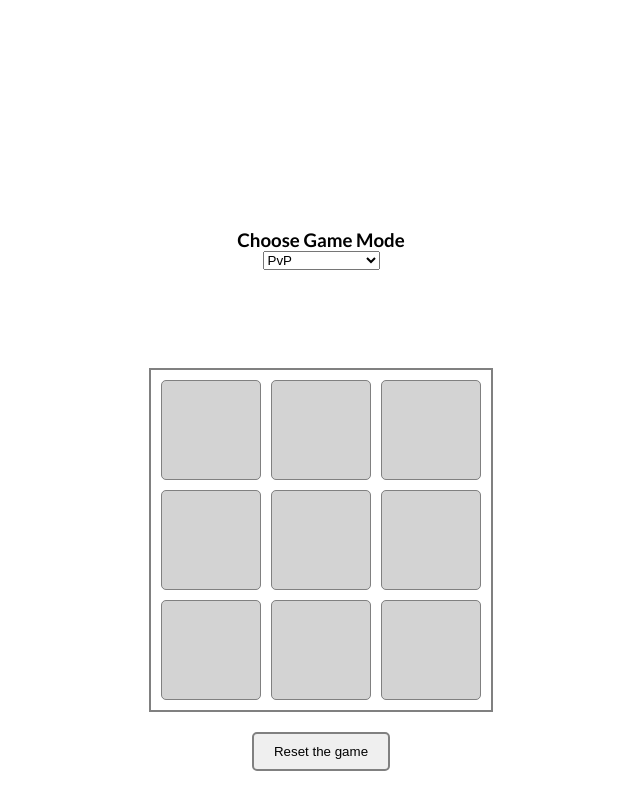
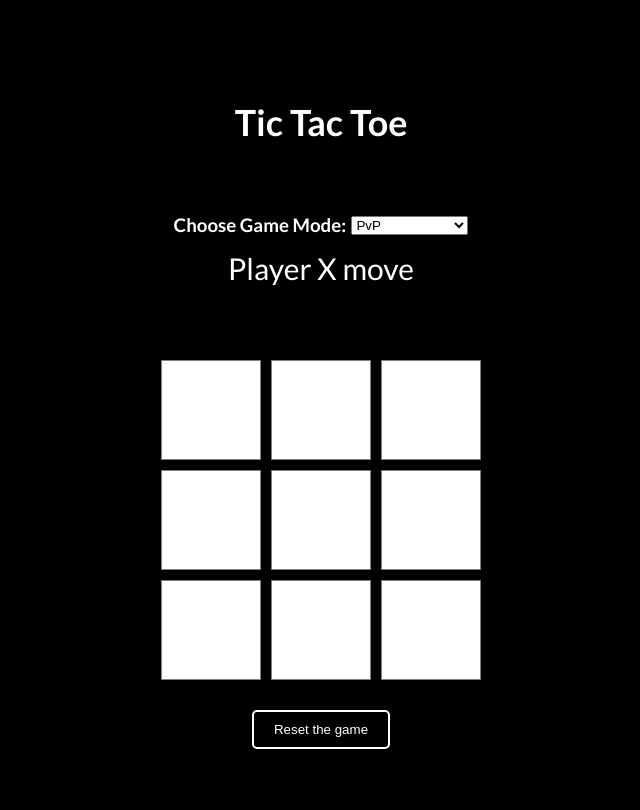
Before and after one commit to Bert0ne/Tic-Tac-Toe-Game, a website built with Parcel: page index.html in a window 1280 px wide. Shown: the whole page, without its empty margins (319-959 px from the left). Built offline with nearby package versions, Linux system fonts and the light colour scheme.

Commit message:
change style

```diff
--- a/index.html
+++ b/index.html
@@ -13,20 +13,25 @@
     <title>Tic Tac Toe</title>
 </head>
 <body>
+    <h1>Tic Tac Toe</h1>
 
     <div class="wrapper">
 
-        <h3>Choose Game Mode</h3>
 
-        <select name="mode" id="mode-select">
-            <option value="pvp">PvP</option>
-            <option value="easy">PvC easy mode</option>
-            <option value="hard">PvC hard mode</option>
-        </select>
+        <div class="game__mode">
+            <h3>Choose Game Mode:</h3>
 
-        <p class="current-player" id="current-player"></p>
+            <select name="mode" id="mode-select" class="game__select">
+                <option value="pvp">PvP</option>
+                <option value="easy">PvC easy mode</option>
+                <option value="hard">PvC hard mode</option>
+            </select>
+        </div>
 
-        <p class="panel"></p>
+        <div class="game__text">
+            <p class="current-player" id="current-player"></p>
+            <p class="panel"></p>
+        </div>
 
         <div class="board">
             <div class="board__item"data-pos="0"></div>
--- a/src/board.js
+++ b/src/board.js
@@ -17,8 +17,11 @@ export class Board {
     };
 
     setCurrentPlayer = (player) => {
-        this.currentPlayerTag.innerText = `Player ${player} move`
+            this.currentPlayerTag.innerText = `Player ${player} move`;
     };
+    clearCurrentPlayerBoard = () => {
+        this.currentPlayerTag.innerText = ' ';
+    }
 
     handleButtonClick = () => {
         this.resetBoard();
@@ -46,10 +49,10 @@ export class Board {
     };
 
     displayTieMessage = () => {
-        this.panel.innerHTML = 'Draw'
+        this.panel.innerHTML = 'Draw';
     };
 
     clearMessage = () => {
-        this.panel.innerHTML = ''
+        this.panel.innerHTML = ' ';
     };
 }
--- a/src/js.js
+++ b/src/js.js
@@ -11,7 +11,7 @@ class Game {
 
     constructor() {
         this.board = new Board(this.handleItemClick, this.handleReset, this.handleModeChange);
-        this.setDefaults();
+        this.board.handleButtonClick()
     }
 
     validateGame = () => {
@@ -31,6 +31,7 @@ class Game {
         if(gameWon) {
             this.gameActive = false;
             this.board.displayWinMessage(this.activePlayer)
+
         } else if (this.isBoardFull()) {
             this.gameActive = false;
             this.board.displayTieMessage()
@@ -82,7 +83,18 @@ class Game {
         this.board.getFieldForPosition(position).classList.add(`board__item--filled-${this.activePlayer}`);
         this.validateGame();
         this.activePlayer = this.activePlayer === 'X' ? 'O' : 'X';
-        this.board.setCurrentPlayer(this.activePlayer)
+        if(this.isBoardFull()) {
+            console.log('elo');
+            this.board.clearCurrentPlayerBoard()
+        }
+        if(!this.gameActive) {
+            console.log('elo');
+            this.board.clearCurrentPlayerBoard()
+        }
+        if(this.gameActive) {
+            console.log('elo 2');
+            this.board.setCurrentPlayer(this.activePlayer);
+        }
     }
 
     setDefaults = (doesAIMoveFirst) => {
--- a/src/style.scss
+++ b/src/style.scss
@@ -5,9 +5,22 @@
 }
 
 $color-xo: #000;
+$color-font: #fff;
 
 body {
     font-family: 'Lato', sans-serif;
+    background-color: $color-xo;
+    color: $color-font;
+
+    display: flex;
+    flex-direction: column;
+    align-items: center;
+}
+
+h1 {
+    margin-top: 100px;
+    height: 50px;
+    font-size: 36px;
 }
 
 .wrapper{
@@ -16,21 +29,35 @@ body {
     justify-content: center;
     align-items: center;
 
-    width: 100vw;
-    height: 100vh;
-    margin-top: 100px;
+    margin-top: 50px;
+    width: 100%;
+    height: 100%;
+    overflow: hidden;
 }
 
+.game__mode {
+    display: flex;
+    flex-direction: row;
+    width: 300px;
+    height: 50px;
+    justify-content: space-around;
+    align-items: center;
+}
+.game__text {
+    height: 100px;
+    display: flex;
+    flex-direction: column;
+    justify-content: center;
+    align-items: center;
+}
 .panel {
     height: 50px;
     font-size: 30px;
     font-weight: 700;
 }
-
 .current-player {
     font-size: 30px;
-    margin-top: 2rem;
-    margin-bottom: 1rem;
+    height: 50px;
 }
 
 .board {
@@ -38,13 +65,11 @@ body {
     grid-template: repeat(3, 100px) / repeat(3, 100px);
     grid-gap: 10px;
     padding: 10px;
-    border: 2px solid gray;
 
     &__item {
         width: 100px;
         height: 100px;
-        background-color: lightgray;
-        border-radius: 5px;
+        background-color: $color-font;
         border: 1px solid gray;
         transition: all 0.2s linear;
         position: relative;
@@ -92,13 +117,15 @@ body {
 .reset-button {
     margin-top: 20px;
     padding: 10px 20px;
-    border: 2px solid gray;
+    border: 2px solid $color-font;
+    background-color: $color-xo;
+    color: $color-font;
     border-radius: 5px;
     transition: all 0.2s linear;
 
     &:hover {
-        background-color: #ddd;
-        border-color: lightgray;
+        background-color: $color-font;
+        color: $color-xo;
         cursor: pointer;
     }
 }
```
Also changed, not shown: dist/index.html, 4 other files.
